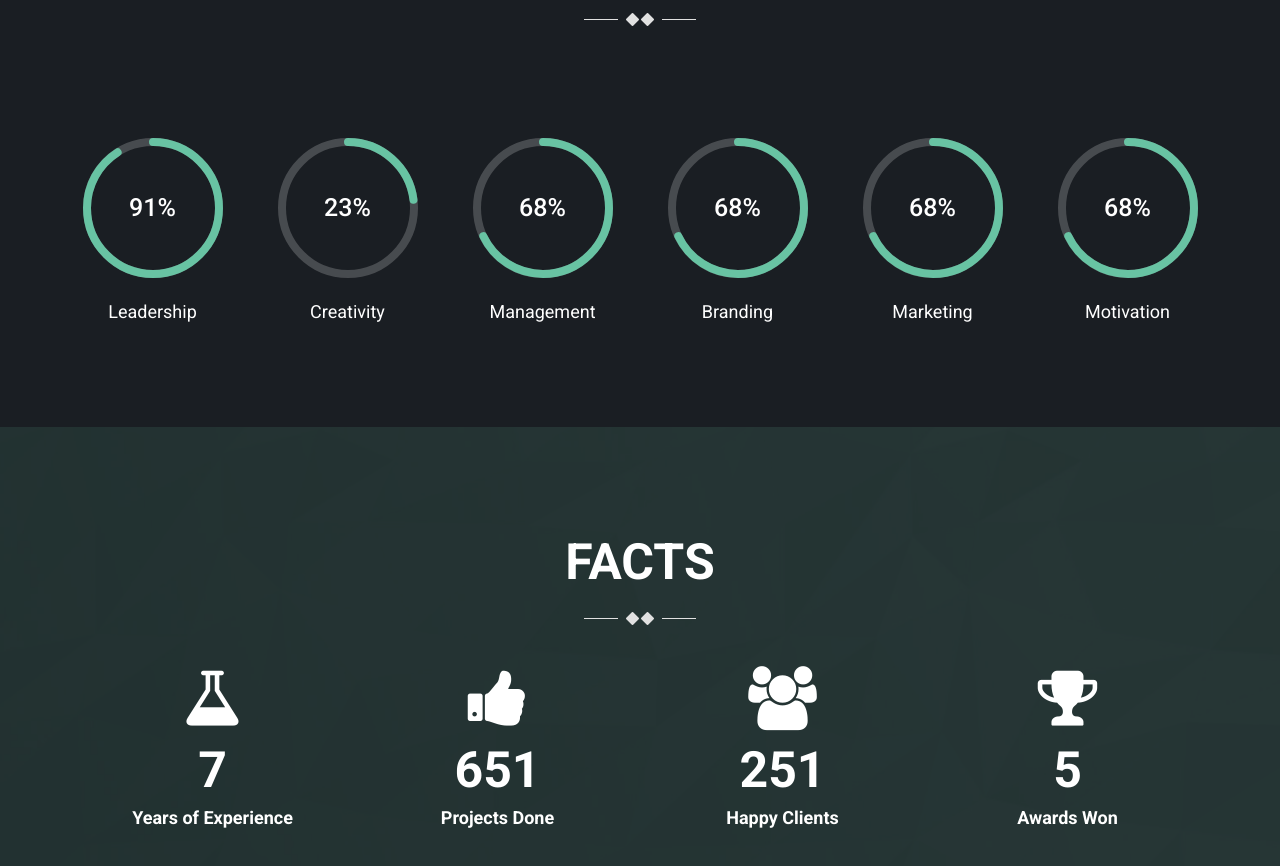
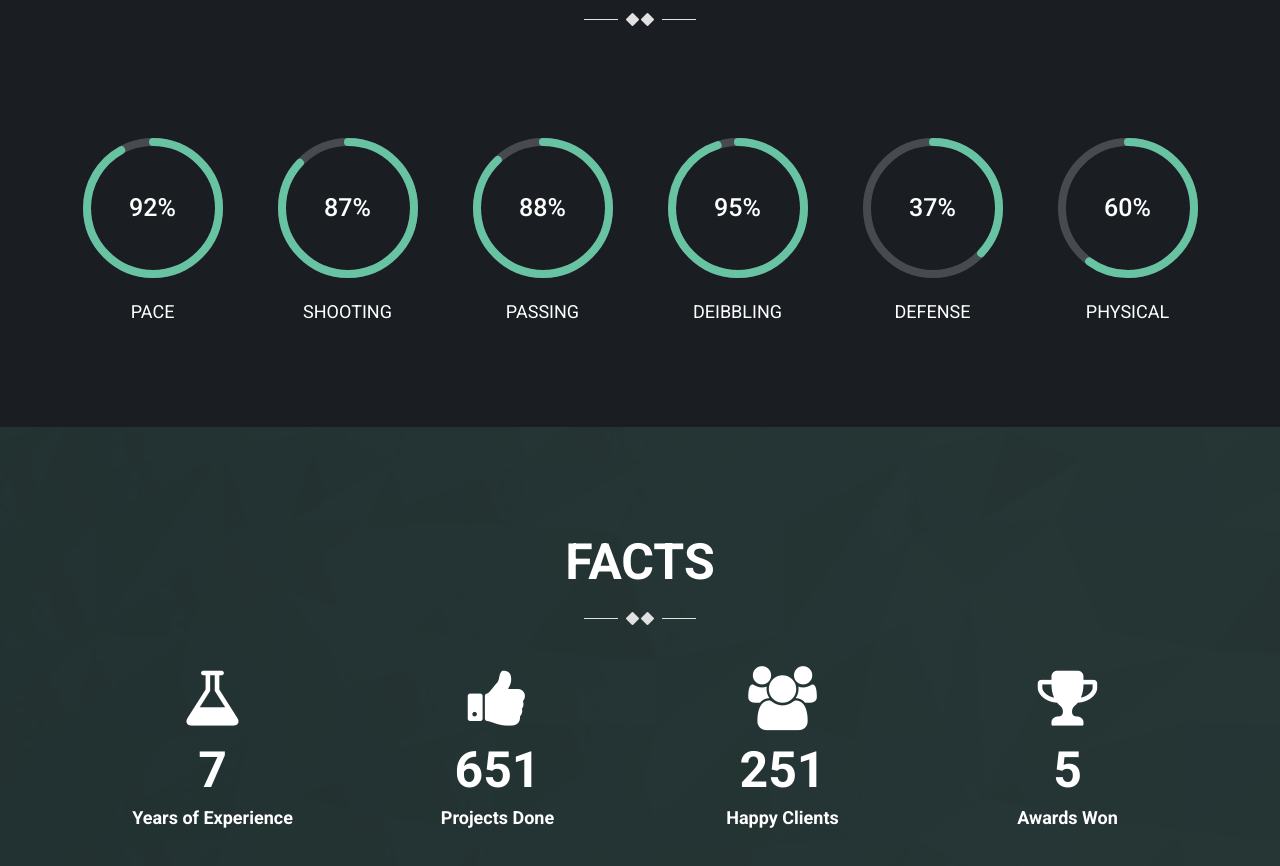
Before and after one commit to xxbbgun/2020M4_02, a plain HTML site: page mod-iamx/index.html in a window 1280 px wide. Shown: the part 1860-2726 px from the top of the page. Drawn offline with Linux system fonts and the light colour scheme; some packages are replaced by stand-ins of ours; a script that the page names is missing.

Commit message:
03
skill

```diff
--- a/mod-iamx/index.html
+++ b/mod-iamx/index.html
@@ -156,50 +156,50 @@
 
         <div class="row more-skill text-center">
           <div class="col-xs-12 col-sm-4 col-md-2">
-              <div class="chart" data-percent="91" data-color="e74c3c">
+              <div class="chart" data-percent="92" data-color="e74c3c">
                     <span class="percent"></span>
                     <div class="chart-text">
-                      <span>leadership</span>
+                      <span>PACE</span>
                     </div>
                 </div>
             </div>
             <div class="col-xs-12 col-sm-4 col-md-2">
-              <div class="chart" data-percent="23" data-color="2ecc71">
+              <div class="chart" data-percent="87" data-color="2ecc71">
                     <span class="percent"></span>
                     <div class="chart-text">
-                      <span>Creativity</span>
+                      <span>SHOOTING</span>
                     </div>
                 </div>
             </div>
             <div class="col-xs-12 col-sm-4 col-md-2">
-              <div class="chart" data-percent="68" data-color="3498db">
+              <div class="chart" data-percent="88" data-color="3498db">
                     <span class="percent"></span>
                     <div class="chart-text">
-                      <span>Management</span>
+                      <span>PASSING</span>
                     </div>
                 </div>
             </div>
             <div class="col-xs-12 col-sm-4 col-md-2">
-              <div class="chart" data-percent="68" data-color="3498db">
+              <div class="chart" data-percent="95" data-color="3498db">
                     <span class="percent"></span>
                     <div class="chart-text">
-                      <span>Branding</span>
+                      <span>DEIBBLING</span>
                     </div>
                 </div>
             </div>
             <div class="col-xs-12 col-sm-4 col-md-2">
-              <div class="chart" data-percent="68" data-color="3498db">
+              <div class="chart" data-percent="37" data-color="3498db">
                     <span class="percent"></span>
                     <div class="chart-text">
-                      <span>Marketing</span>
+                      <span>DEFENSE</span>
                     </div>
                 </div>
             </div>
             <div class="col-xs-12 col-sm-4 col-md-2">
-              <div class="chart" data-percent="68" data-color="3498db">
+              <div class="chart" data-percent="60" data-color="3498db">
                     <span class="percent"></span>
                     <div class="chart-text">
-                      <span>Motivation</span>
+                      <span>PHYSICAL</span>
                     </div>
                 </div>
             </div>
```
